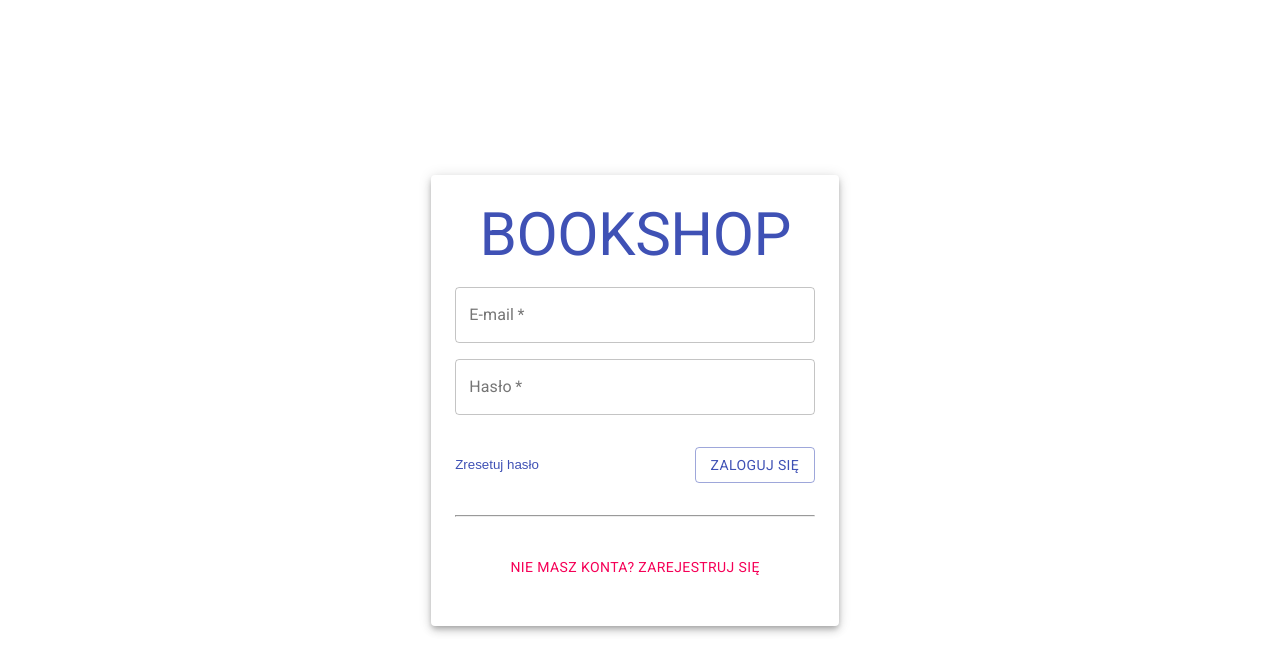
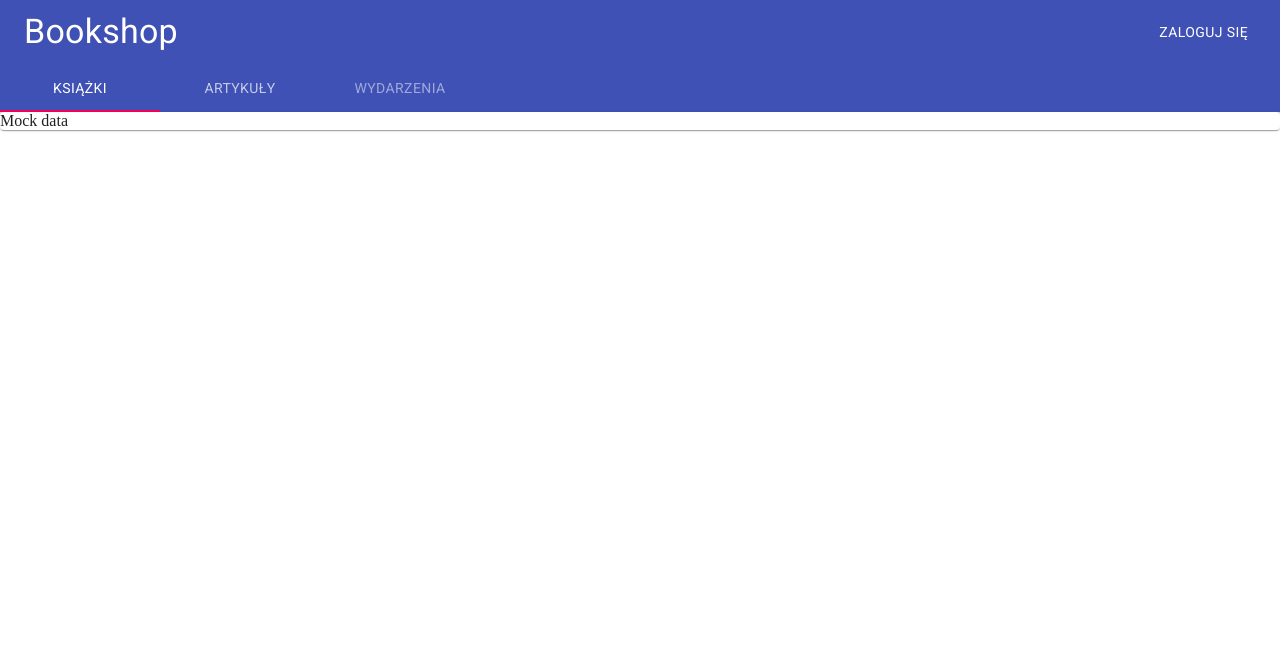
Before and after one commit to tknura/bookshop-frontend, a React (Create React App) app in the folder apps/web/: page /home/books in a window 1280 px wide. Shown: the top 672 px of the page. Built offline with nearby package versions, Linux system fonts and the light colour scheme.

Commit message:
feat: add basic navigation and shop screen (#8)

```diff
--- a/apps/web/package.json
+++ b/apps/web/package.json
@@ -15,6 +15,7 @@
     "react-dom": "^17.0.1",
     "react-i18next": "^11.7.3",
     "react-input-mask": "^3.0.0-alpha.2",
+    "react-router-dom": "^5.2.0",
     "react-scripts": "4.0.0",
     "web-vitals": "^0.2.4",
     "yup": "^0.29.3"
--- a/apps/web/public/index.html
+++ b/apps/web/public/index.html
@@ -26,7 +26,7 @@
     -->
     <title>React App</title>
   </head>
-  <body>
+  <body style="margin: 0">
     <noscript>You need to enable JavaScript to run this app.</noscript>
     <div id="root"></div>
     <!--
--- a/apps/web/src/App.js
+++ b/apps/web/src/App.js
@@ -1,11 +1,12 @@
 import React from 'react'
-import { SingInUpScreen } from 'screens/SignInUpScreen/SingInUpScreen'
+import { BrowserRouter } from 'react-router-dom'
+import { MainRoutes } from 'routes/MainRoutes'
 
 function App() {
   return (
-    <div>
-      <SingInUpScreen />
-    </div>
+    <BrowserRouter>
+      <MainRoutes />
+    </BrowserRouter>
   )
 }
 
--- /dev/null
+++ b/apps/web/src/components/Navigation/Navigation.jsx
@@ -0,0 +1,61 @@
+import React from 'react'
+import {
+  AppBar,
+  Button,
+  makeStyles,
+  Tab,
+  Tabs,
+  Toolbar,
+  Typography,
+} from '@material-ui/core'
+import { useTranslation } from 'react-i18next'
+import { useHistory } from 'react-router-dom'
+
+const useStyles = makeStyles((theme) => ({
+  root: {
+    flexGrow: 1,
+    padding: 0,
+    margin: 0,
+  },
+  singInButton: {
+    margin: 'auto',
+  },
+  title: {
+    flex: 1,
+    justifyContent: 'center',
+    marginRight: -theme.spacing(10),
+  },
+}))
+
+const Navigation = ({ url }) => {
+  const { t } = useTranslation()
+  const classes = useStyles()
+  const history = useHistory()
+
+  const handleCallToRouter = (event, value) => {
+    history.push(value)
+  }
+  const handleSignInButtonClick = () => {
+    handleCallToRouter(null, '/sign')
+  }
+
+  return (
+    <AppBar position="static" className={classes.root}>
+      <Toolbar>
+        <Typography variant="h4" className={classes.title}>
+          {t('common.appName')}
+        </Typography>
+        <Button className={classes.singInButton} color="inherit" onClick={handleSignInButtonClick}>
+          {t('navigation.login')}
+        </Button>
+      </Toolbar>
+      <Tabs value={history.location.pathname} onChange={handleCallToRouter}>
+        <Tab value={`${url}/books`} label={t('navigation.tabNames.books')} />
+        <Tab value={`${url}/articles`} label={t('navigation.tabNames.articles')} />
+        <Tab value={`${url}/events`} label={t('navigation.tabNames.events')} disabled />
+      </Tabs>
+    </AppBar>
+  )
+}
+
+export { Navigation }
--- /dev/null
+++ b/apps/web/src/components/Navigation/ShopItemCard.jsx
@@ -0,0 +1,20 @@
+import React from 'react'
+import { makeStyles } from '@material-ui/core/styles'
+import Card from '@material-ui/core/Card'
+
+const useStyles = makeStyles(() => ({
+  root: {
+  },
+}))
+
+const ShopItemCard = () => {
+  const classes = useStyles()
+
+  return (
+    <Card className={classes.root}>
+      Mock data
+    </Card>
+  )
+}
+
+export { ShopItemCard }
--- a/apps/web/src/i18n/en.js
+++ b/apps/web/src/i18n/en.js
@@ -28,6 +28,14 @@ export const en = {
         },
       },
     },
+    navigation: {
+      login: 'Sing in',
+      tabNames: {
+        books: 'Books',
+        articles: 'Articles',
+        events: 'Events',
+      },
+    },
     screen: {
       signInUp: {
         buttons: {
--- a/apps/web/src/i18n/pl.js
+++ b/apps/web/src/i18n/pl.js
@@ -28,6 +28,14 @@ export const pl = {
         },
       },
     },
+    navigation: {
+      login: 'Zaloguj się',
+      tabNames: {
+        books: 'Książki',
+        articles: 'Artykuły',
+        events: 'Wydarzenia',
+      },
+    },
     screen: {
       signInUp: {
         buttons: {
--- /dev/null
+++ b/apps/web/src/routes/MainRoutes.jsx
@@ -0,0 +1,18 @@
+import React from 'react'
+import { Redirect, Route, Switch } from 'react-router-dom'
+import { ShopScreen } from 'screens/ShopScreen/ShopScreen'
+import { SingInUpScreen } from 'screens/SignInUpScreen/SingInUpScreen'
+
+const MainRoutes = () => (
+  <Switch>
+    <Redirect exact path="/" to="/home" />
+    <Route path="/home">
+      <ShopScreen />
+    </Route>
+    <Route path="/sign">
+      <SingInUpScreen />
+    </Route>
+  </Switch>
+)
+
+export { MainRoutes }
--- /dev/null
+++ b/apps/web/src/routes/ShopRoutes.jsx
@@ -0,0 +1,20 @@
+import React from 'react'
+import { Redirect, Route, Switch } from 'react-router-dom'
+import { BooksTab } from 'screens/ShopScreen/Tabs/BooksTab/BooksTab'
+
+const ShopRoutes = ({ url }) => (
+  <Switch>
+    <Redirect exact path={`${url}`} to={`${url}/books`} />
+    <Route exact path={`${url}/books`}>
+      <BooksTab />
+    </Route>
+    <Route exact path={`${url}/articles`}>
+      {/* {TODO: insert article tab here} */}
+    </Route>
+    <Route exactath={`${url}/events`}>
+      {/* {TODO: insert event tab here} */}
+    </Route>
+  </Switch>
+)
+
+export { ShopRoutes }
--- /dev/null
+++ b/apps/web/src/screens/ShopScreen/ShopScreen.jsx
@@ -0,0 +1,28 @@
+import React from 'react'
+import { makeStyles } from '@material-ui/core/styles'
+import { Navigation } from 'components/Navigation/Navigation'
+import { ShopRoutes } from 'routes/ShopRoutes'
+import { useRouteMatch } from 'react-router-dom'
+
+const useStyles = makeStyles(() => ({
+  root: {
+    flexGrow: 1,
+  },
+  navigation: {
+    flex: 1,
+  },
+}))
+
+const ShopScreen = () => {
+  const classes = useStyles()
+  const { url } = useRouteMatch()
+
+  return (
+    <div className={classes.root}>
+      <Navigation url={url} />
+      <ShopRoutes url={url} />
+    </div>
+  )
+}
+
+export { ShopScreen }
--- /dev/null
+++ b/apps/web/src/screens/ShopScreen/Tabs/BooksTab/BooksTab.jsx
@@ -0,0 +1,11 @@
+import { ShopItemCard } from 'components/Navigation/ShopItemCard'
+import React from 'react'
+
+const BooksTab = () => {
+  const tmp = 0
+  return (
+    <ShopItemCard />
+  )
+}
+
+export { BooksTab }
```
Also changed, not shown: 1 other file (tests, documents, lock files or other folders).
